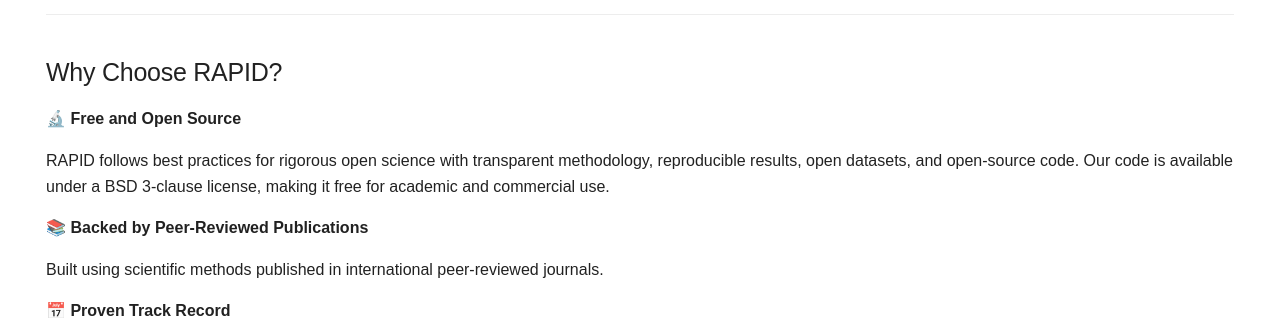
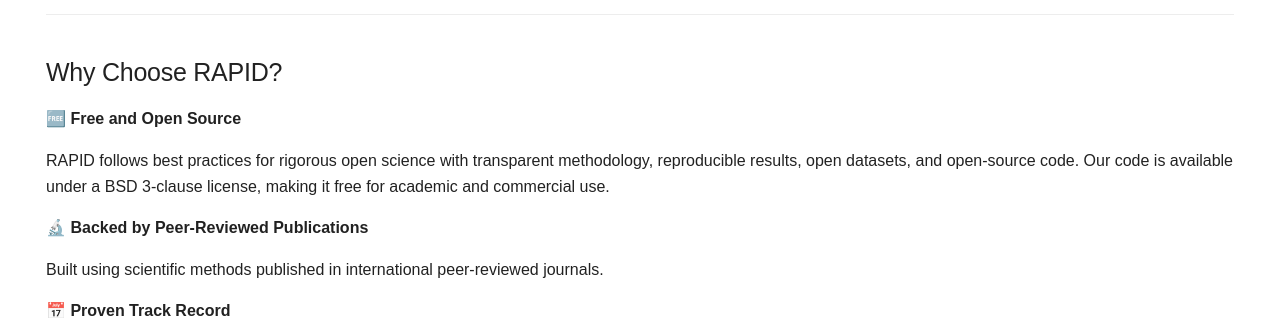
Before and after one commit to c-h-david/rapid-hub, an MkDocs documentation site: the page built from docs/index.md, in a window 1280 px wide and 900 px high. Shown: the part 406-732 px from the top of the window. Built offline with MkDocs 1.6.1 and Material for MkDocs 9.7.7, drawn with Linux system fonts in a browser that asks for light colours.

Commit message:
fix: emojis

```diff
--- a/docs/index.md
+++ b/docs/index.md
@@ -19,14 +19,14 @@ any dentritic river network with basic connectivity information.
 
 ## Why Choose RAPID?
 
-🔬 **Free and Open Source**
+🆓 **Free and Open Source**
 
 RAPID follows best practices for rigorous open science with transparent
 methodology, reproducible results, open datasets, and open-source code. Our
 code is available under a BSD 3-clause license, making it free for academic and
 commercial use.
 
-📚 **Backed by Peer-Reviewed Publications**
+🔬 **Backed by Peer-Reviewed Publications**
 
 Built using scientific methods published in international peer-reviewed
 journals.
```
